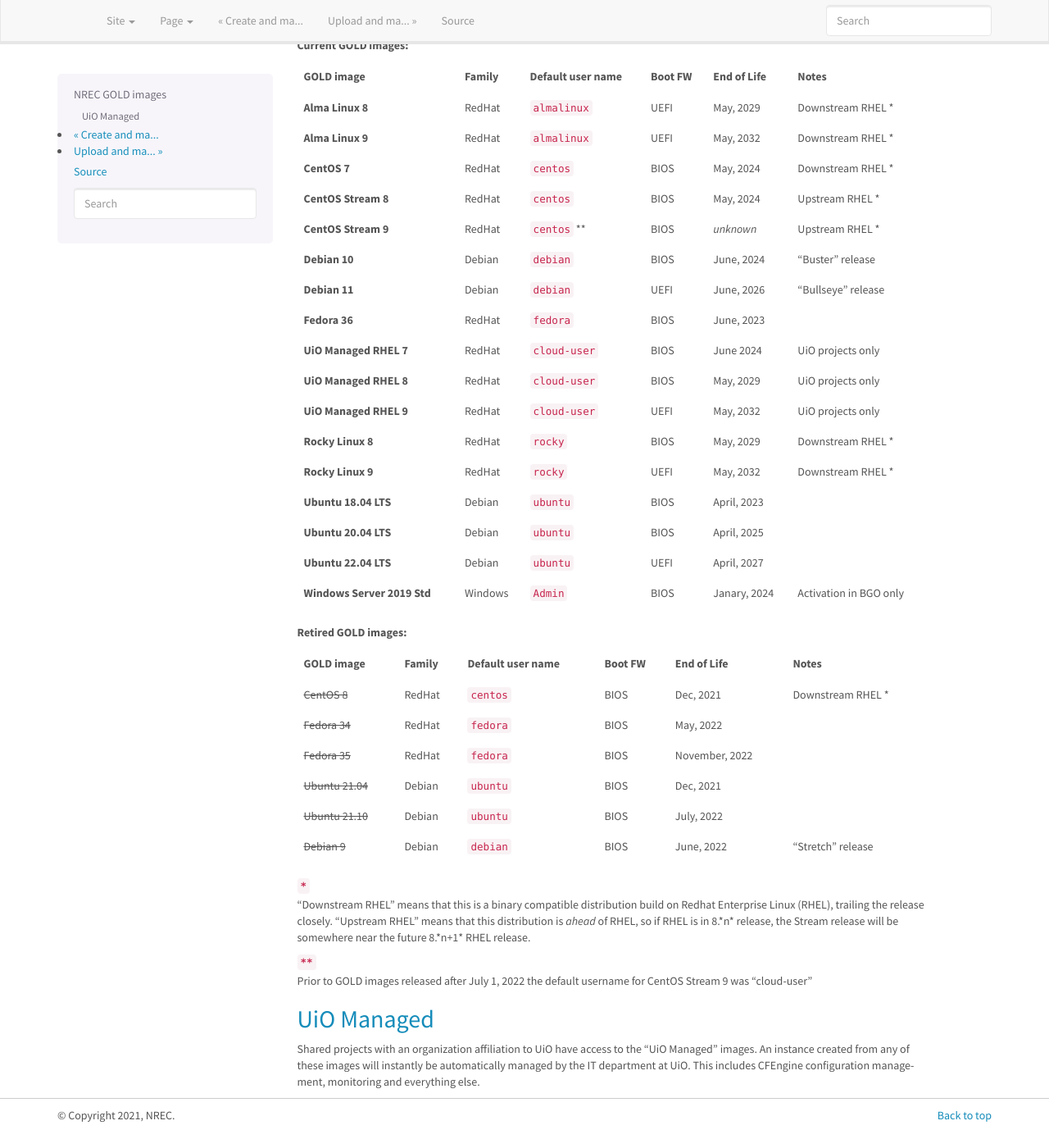
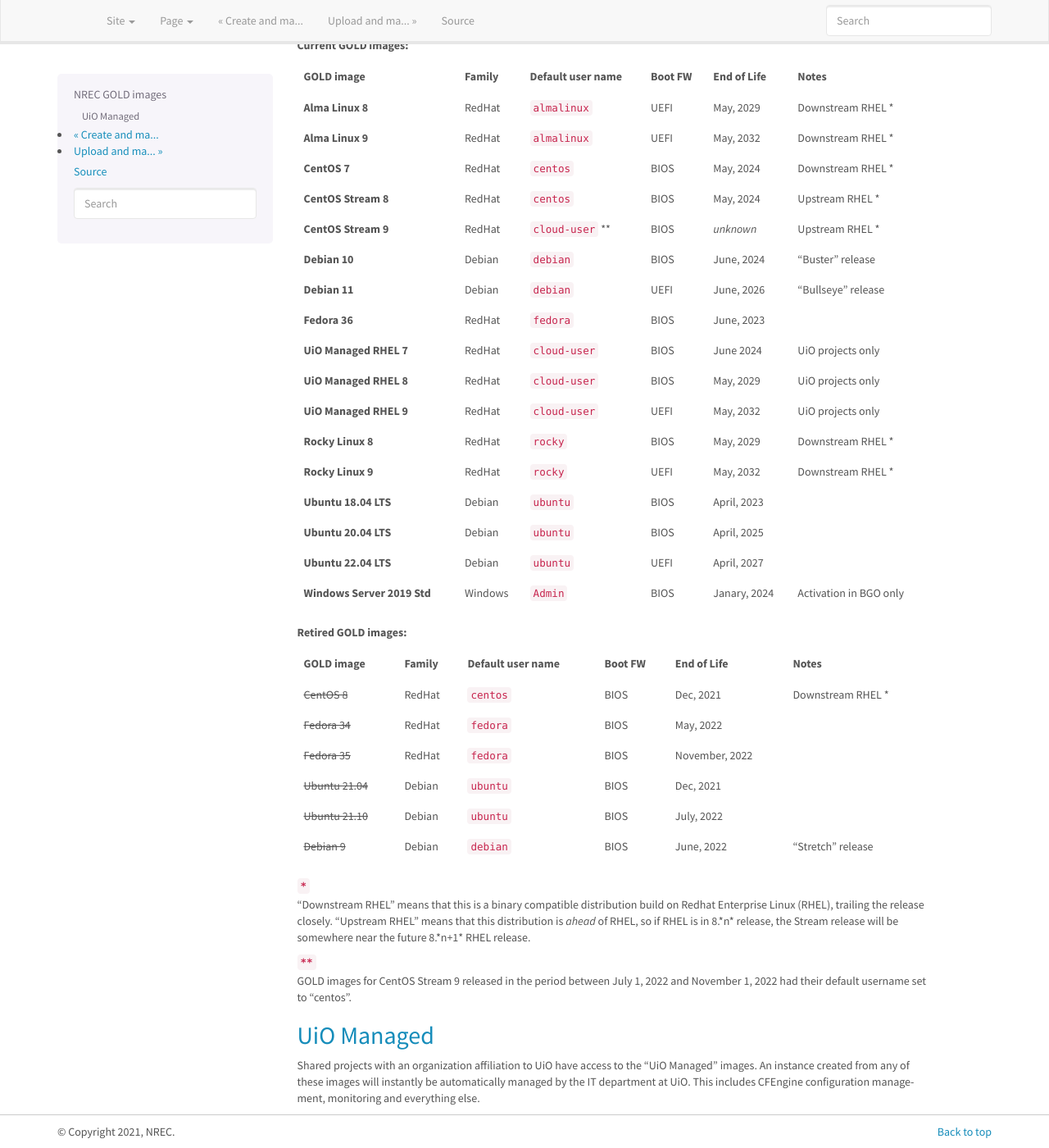
Before and after one commit to norcams/docs-enduser, a Sphinx documentation site: the page built from docs/gold-image.rst, in a window 1280 px wide and 1400 px high, scrolled down 273 px. Shown: the whole window at 82% size. Built offline with Sphinx 7.4.7, drawn with Linux system fonts in a browser that asks for light colours.

Commit message:
CentOS Stream 9 changed default username back to cloud-user

```diff
--- a/docs/gold-image.rst
+++ b/docs/gold-image.rst
@@ -65,8 +65,9 @@ GOLD image                     Family   Default user name  Boot FW  End of Life
   will be somewhere near the future 8.*n+1* RHEL release.
 
 ``**``
-  Prior to GOLD images released after July 1, 2022 the default
-  username for CentOS Stream 9 was "cloud-user"
+  GOLD images for CentOS Stream 9 released in the period between
+  July 1, 2022 and November 1, 2022 had their default username
+  set to "centos".
 
 
 UiO Managed
```
Also changed, not shown: other parts of docs/gold-image.rst (+1 -1 lines).
